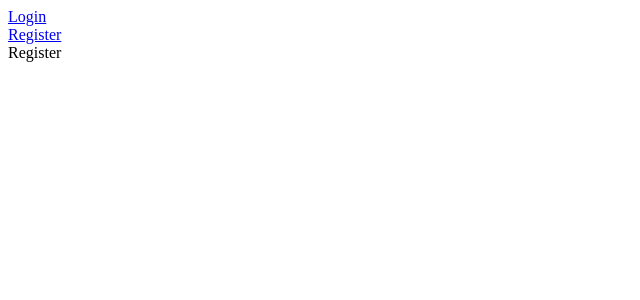
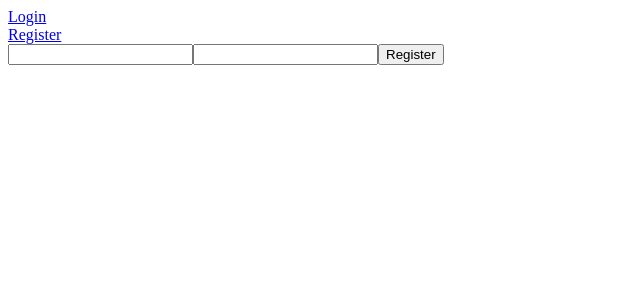
Before and after one commit to sebgrz/medication-notifier, a Next.js app in the folder web/: page /auth/register in a window 1280 px wide. Shown: the top 300 px of the page, without its empty margins (0-640 px from the left). Built offline with nearby package versions, Linux system fonts and the light colour scheme.

Commit message:
feat(web) register user form with call to api

```diff
--- a/web/app/auth/register/page.tsx
+++ b/web/app/auth/register/page.tsx
@@ -1,8 +1,34 @@
+'use client';
+
+import ApiManager from "@/managers/apiManager";
+import { Field, Form, Formik } from "formik";
+import { useRouter } from "next/navigation";
+
 const Register = () => {
+  const router = useRouter();
   return (
-  <div>
-    Register
-  </div>
+    <div>
+      <Formik
+        initialValues={{ username: '', password: '' }}
+        onSubmit={async (values, { setSubmitting }) => {
+          setSubmitting(true);
+          if (await ApiManager.authRegister(values.username, values.password)) {
+            router.push("/auth/login");
+          }
+          setSubmitting(false);
+        }}
+      >
+        {({ isSubmitting }) => (
+          <Form>
+            <Field type="text" name="username" />
+            <Field type="password" name="password" />
+            <button type="submit" disabled={isSubmitting}>
+              Register
+            </button>
+          </Form>
+        )}
+      </Formik>
+    </div>
   );
 }
 
--- /dev/null
+++ b/web/managers/apiManager.ts
@@ -0,0 +1,22 @@
+import CookieManager from "./cookieManager";
+
+class ApiManager {
+  private static BASE_URL = "http://localhost:8080"
+
+  static authRegister = async (username: string, password: string): Promise<boolean> => {
+    const body = JSON.stringify({ username: username, password: password });
+    const clientId = crypto.randomUUID();
+
+    try {
+      await fetch(ApiManager.BASE_URL + "/api/auth/register",
+        { method: "POST", body: body, headers: { 'X-Client-Id': clientId, "User-Agent": window.navigator.userAgent } }
+      );
+    } catch {
+      return false;
+    }
+    CookieManager.setCookie("client-id", clientId, 5)
+    return true;
+  }
+}
+
+export default ApiManager;
--- /dev/null
+++ b/web/managers/cookieManager.ts
@@ -0,0 +1,14 @@
+class CookieManager {
+  static setCookie = (cookieName: string, cookieValue: string, ageYears: number): string | undefined => {
+    const year = 60 * 60 * 24 * 365 * ageYears;
+    document.cookie = `${cookieName}=${cookieValue}; max-age=${year}; path=/; SameSite=Lax; Secure;`;
+
+    const cookie = document.cookie
+      .split("; ")
+      .find((row) => row.startsWith(cookieName))
+      ?.split("=")[1];
+    return cookie;
+  }
+}
+
+export default CookieManager;
```
Also changed, not shown: web/package.json (+6 -5 lines).
